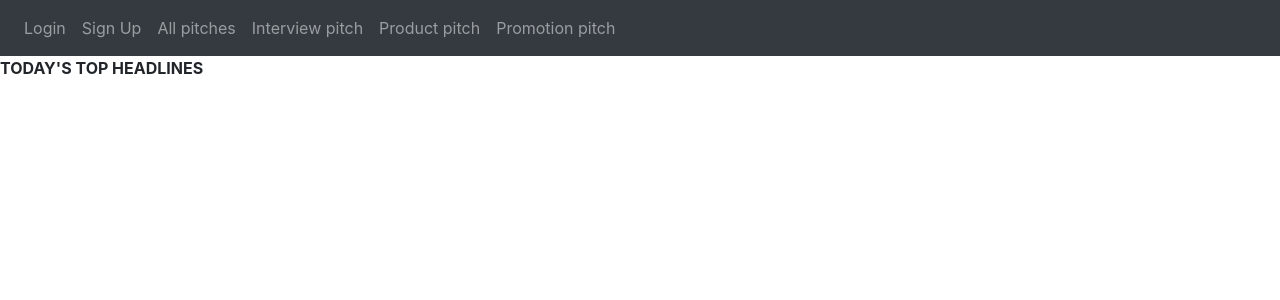
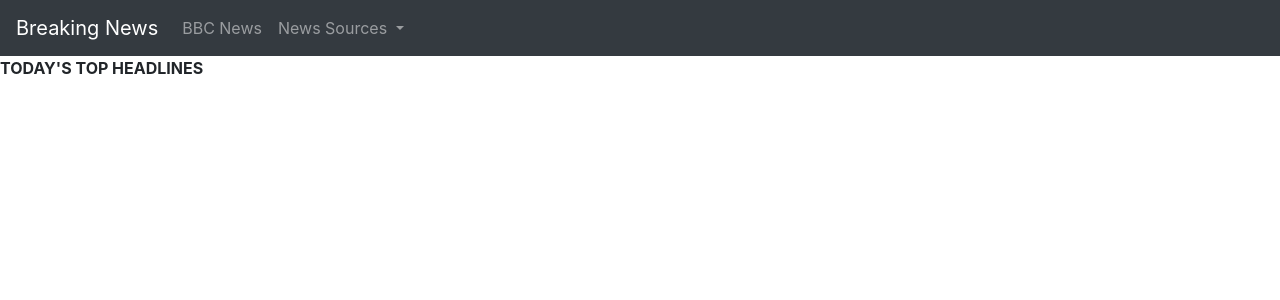
Before and after one commit to jacobrugano/summarynews, a Flask app: template templates/home.html in a window 1280 px wide. Shown: the top 300 px of the page. Run offline with Flask 2, Linux system fonts and the light colour scheme; the template is opened without the code that fills it, so the values that code supplies are empty; some libraries are stand-ins or nearby versions.

Commit message:
Added a dropdown navigatio bar

```diff
--- a/templates/home.html
+++ b/templates/home.html
@@ -19,26 +19,28 @@
 </head>
 <body>
     <section>
-        <nav class="navbar navbar-expand-lg navbar-dark bg-dark">
-            <button
-              class="navbar-toggler"
-              type="button"
-              data-toggle="collapse"
-              data-target="#navbar"
-            >
-              <span class="navbar-toggler-icon"></span>
-            </button>
-            <div class="collapse navbar-collapse" id="navbar">
-              <div class="navbar-nav">
-                <a class="nav-item nav-link" id="login" href="/login">Login</a>
-                <a class="nav-item nav-link" id="signUp" href="/sign-up">Sign Up</a>
-                <a class="nav-item nav-link" id="home" href="/">All pitches</a>
-                <a class="nav-item nav-link" id="home" href="/">Interview pitch</a>
-                <a class="nav-item nav-link" id="home" href="/">Product pitch</a>
-                <a class="nav-item nav-link" id="home" href="/">Promotion pitch</a>
+        <nav class="navbar navbar-expand-sm bg-dark navbar-dark">
+            <!-- Brand -->
+            <a class="navbar-brand" href="#">Breaking News</a>
 
-              </div>
-            </div>
+            <!-- Links -->
+            <ul class="navbar-nav">
+              <li class="nav-item">
+                <a class="nav-link" href="#">BBC News</a>
+              </li>
+
+              <!-- Dropdown -->
+              <li class="nav-item dropdown">
+                <a class="nav-link dropdown-toggle" href="#" id="navbardrop" data-toggle="dropdown">
+                  News Sources
+                </a>
+                <div class="dropdown-menu">
+                  <a class="dropdown-item" href="#">CNN News</a>
+                  <a class="dropdown-item" href="#">Link 2</a>
+                  <a class="dropdown-item" href="#">Link 3</a>
+                </div>
+              </li>
+            </ul>
           </nav>
 
     </section>
```
